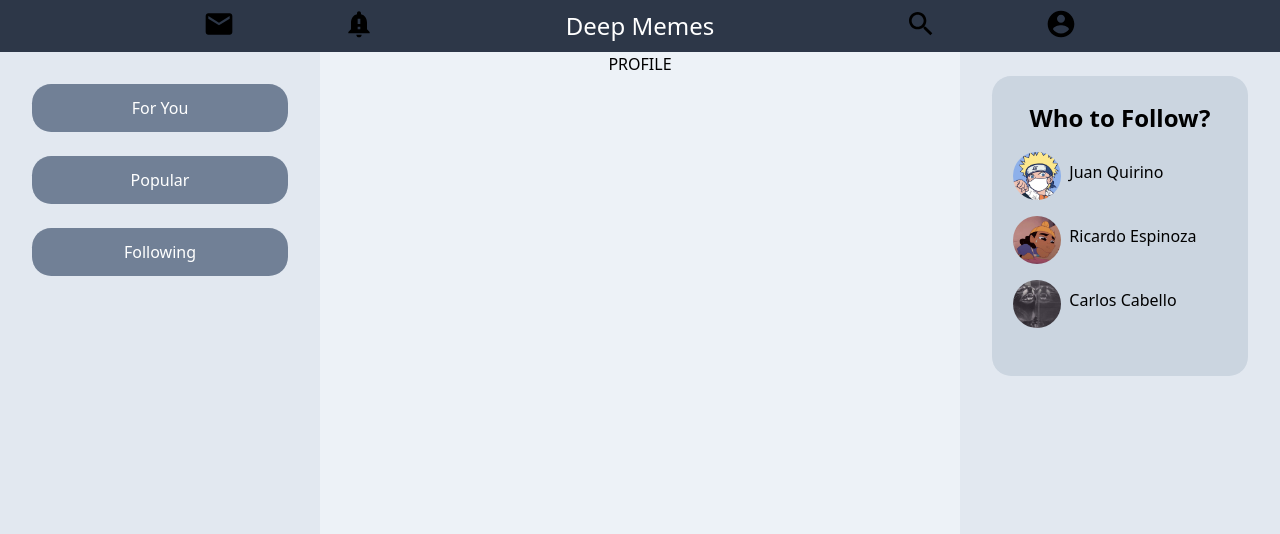
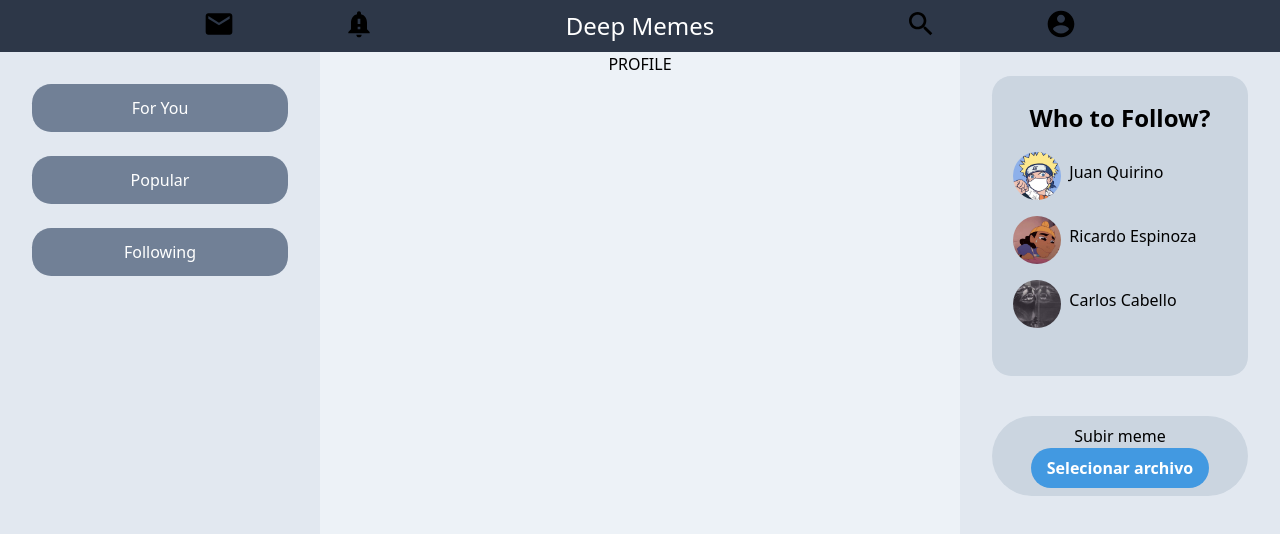
Before and after one commit to Ricardope3/DeepMemesFront, a Vue app: page /profile in a window 1280 px wide. Shown: the top 534 px of the page. Built offline with nearby package versions, Linux system fonts and the light colour scheme.

Commit message:
Added button to upload images

```diff
--- a/src/components/RightSideBar.vue
+++ b/src/components/RightSideBar.vue
@@ -1,5 +1,5 @@
 <template>
-<div class="sidebar bg-gray-300 lg:w-1/4 md:w-1/6 flex-none md:flex xsm:hidden ">
+<div class="sidebar bg-gray-300 lg:w-1/4 md:w-1/6 flex-col md:flex xsm:hidden ">
     <div class="right-container flex flex-col w-4/5  mt-6 bg-gray-400 rounded-xlg lg:mx-auto sm:mx-3">
         <h3 class="text-center font-bold text-2xl mt-6">Who to Follow?</h3>
         <div class="flex flex-row ml-auto mt-4 w-11/12 lg:justify-start md:justify-center">
@@ -18,14 +18,18 @@
             <a href="#" class="pt-2 lg:inline-block md:hidden ">Carlos Cabello</a>
         </div>
     </div>
+    <UploadMeme/>
 
 </div>
 </template>
 
 <script>
+import UploadMeme from "../components/UploadMeme.vue";
+
 export default {
     name: 'rightSideBar',
     components: {
+        UploadMeme
   }
 }
 </script>
--- /dev/null
+++ b/src/components/UploadMeme.vue
@@ -0,0 +1,36 @@
+<template>
+<div class="flex-col row-uploader items-center ">
+    <div class="cont-uploader bg-gray-400 w-4/5 rounded-full py-2">
+        <h2 class="text-center">Subir meme</h2>
+        <div class="items-center text-center">
+        <input id="fileUpload" type="file" accept=".jpg, .png, .jpeg" hidden>
+        <button @click="chooseFiles()" class="bg-blue-500 hover:bg-blue-700 text-white font-bold py-2 px-4 rounded-2xlg">
+            Selecionar archivo
+        </button>
+        </div>
+    </div>
+</div>
+</template>
+
+<script>
+export default {
+    name: 'uploadMeme',
+    components: {
+  },
+  methods: {
+    chooseFiles() {
+        document.getElementById("fileUpload").click()
+    },
+  },
+}
+</script>
+
+<style>
+.cont-uploader {
+    margin: auto;
+}
+.row-uploader {
+    margin-top: 40px;
+    margin-bottom: 40px;
+}
+</style>
```
